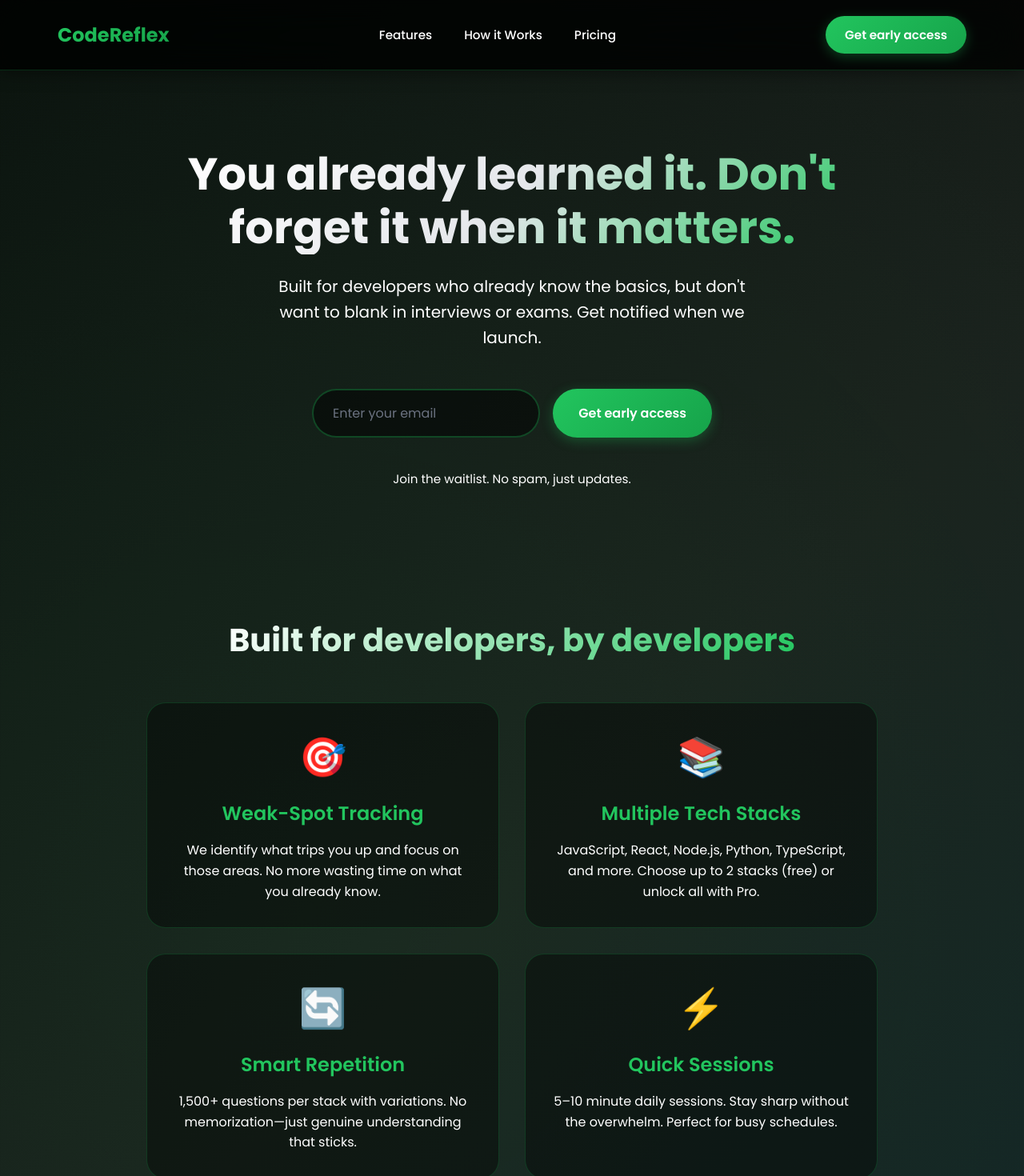
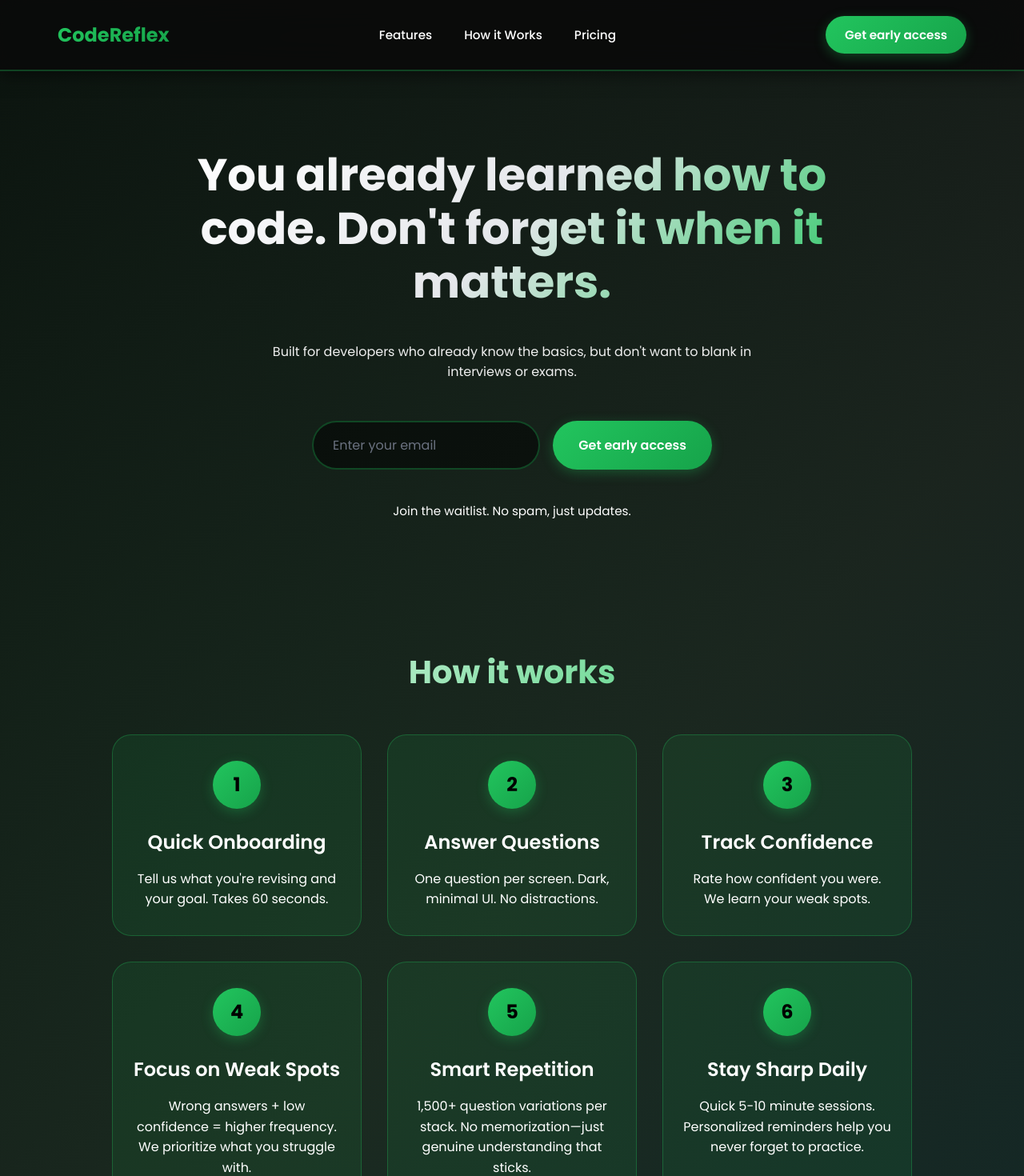
Before and after one commit to abdalla980/CodeReflex-Landing-page, a React (Vite) app: page / in a window 1280 px wide. Shown: the top 1470 px of the page at 80% size. Built offline with nearby package versions, Linux system fonts and the light colour scheme.

Commit message:
final landingpage

```diff
--- a/src/App.tsx
+++ b/src/App.tsx
@@ -34,10 +34,10 @@
         <div className="app">
             <Header />
             <Hero />
+            <HowItWorks />
             <Features />
             <UseCases />
             <TechStacks />
-            <HowItWorks />
             <Pricing />
             <ComingSoon />
             <CTA />
--- a/src/components/sections/Hero.tsx
+++ b/src/components/sections/Hero.tsx
@@ -3,9 +3,9 @@
 export default function Hero() {
     return (
         <div className="heroSec">
-            <h1 className="brandText">You already learned it. Don't forget it when it matters.</h1>
+            <h1 className="brandText">You already learned how to code. Don't forget it when it matters.</h1>
             <p className="subBrandText">
-                Built for developers who already know the basics, but don't want to blank in interviews or exams. Get notified when we launch.
+                Built for developers who already know the basics, but don't want to blank in interviews or exams.
             </p>
 
             <form className="email-form" name="landing-emails" method="POST" data-netlify="true">
--- a/src/components/sections/HowItWorks.tsx
+++ b/src/components/sections/HowItWorks.tsx
@@ -18,15 +18,25 @@
     },
     {
         number: '4',
-        title: 'Get Better',
-        description: 'We focus on what you struggle with. You get stronger.'
+        title: 'Focus on Weak Spots',
+        description: 'Wrong answers + low confidence = higher frequency. We prioritize what you struggle with.'
+    },
+    {
+        number: '5',
+        title: 'Smart Repetition',
+        description: '1,500+ question variations per stack. No memorization—just genuine understanding that sticks.'
+    },
+    {
+        number: '6',
+        title: 'Stay Sharp Daily',
+        description: 'Quick 5-10 minute sessions. Personalized reminders help you never forget to practice.'
     }
 ];
 
 export default function HowItWorks() {
     return (
         <section id="how-it-works" className="how-it-works-section">
-            <div className="container">
+            <div className="container3">
                 <h2 className="section-title">How it works</h2>
                 <div className="steps-container">
                     {steps.map((step, index) => (
--- a/src/styles/ComingSoon.css
+++ b/src/styles/ComingSoon.css
@@ -12,18 +12,14 @@
     max-width: 600px;
     margin: 0 auto;
 }
-.container2{
-    max-width: 1200px;
-    width: 40rem;
-    height: 20rem;
+.container2 {
+    max-width: 600px;
+    width: 100%;
     margin: 0 auto;
-    padding: 0 2rem;
-    background-color: #22c55e;
-    border-radius: 2rem;
+    padding: 2rem;
     background: rgba(0, 0, 0, 0.4);
     border: 1px solid rgba(34, 197, 94, 0.2);
     border-radius: 1.5rem;
-    padding: 2rem;
     transition: all 0.3s ease;
     text-align: center;
 }
@@ -83,8 +79,15 @@
         padding: 3rem 0;
     }
 
+    .container2 {
+        max-width: 90%;
+        padding: 1.5rem;
+        margin: 0 1rem;
+    }
+
     .coming-soon-title {
         font-size: 2rem;
+        margin-bottom: 2rem;
     }
 
     .coming-soon-subtitle {
@@ -107,6 +110,17 @@
 }
 
 @media (max-width: 480px) {
+    .container2 {
+        max-width: 95%;
+        padding: 1.25rem;
+        margin: 0 0.5rem;
+    }
+
+    .coming-soon-title {
+        font-size: 1.75rem;
+        margin-bottom: 1.5rem;
+    }
+
     .platform-icons {
         gap: 2.5rem;
     }
@@ -115,4 +129,12 @@
         width: 45px;
         height: 45px;
     }
+
+    .platform-icon span {
+        font-size: 1rem;
+    }
+
+    .coming-soon-content {
+        max-width: 100%;
+    }
 }
--- a/src/styles/Header.css
+++ b/src/styles/Header.css
@@ -1,12 +1,12 @@
 .header {
-    background: rgba(0, 0, 0, 0.8);
+    background: rgba(10, 10, 10, 0.9);
     backdrop-filter: blur(20px) saturate(180%);
     padding: 1.25rem 0;
     position: sticky;
     top: 0;
     z-index: 1000;
-    box-shadow: 0 4px 20px rgba(0, 0, 0, 0.4);
-    border-bottom: 1px solid rgba(34, 197, 94, 0.2);
+    box-shadow: 0 4px 20px rgba(0, 0, 0, 0.5);
+    border-bottom: 2px solid rgba(34, 197, 94, 0.3);
     transition: all 0.3s ease;
 }
 
--- a/src/styles/Hero.css
+++ b/src/styles/Hero.css
@@ -25,9 +25,10 @@
 }
 
 .subBrandText {
-    color: #ffffff;
-    font-size: 1.25rem;
+    color: #efefef;
+    font-size: 1rem;
     line-height: 1.6;
+    margin-top: 1rem;
     margin-bottom: 3rem;
     max-width: 600px;
 }
--- a/src/styles/HowItWorks.css
+++ b/src/styles/HowItWorks.css
@@ -4,9 +4,15 @@
     z-index: 1;
 }
 
+.container3 {
+    max-width: 1200px;
+    margin: 0 auto;
+    padding: 0 2rem;
+}
+
 .steps-container {
     display: grid;
-    grid-template-columns: repeat(auto-fit, minmax(250px, 1fr));
+    grid-template-columns: repeat(auto-fit, minmax(280px, 1fr));
     gap: 2rem;
     max-width: 1000px;
     margin: 0 auto;
@@ -15,6 +21,18 @@
 .step {
     text-align: center;
     position: relative;
+    background: rgba(34, 197, 94, 0.1);
+    border: 1px solid rgba(34, 197, 94, 0.3);
+    border-radius: 1.5rem;
+    padding: 2rem 1.5rem;
+    transition: all 0.3s ease;
+}
+
+.step:hover {
+    background: rgba(34, 197, 94, 0.15);
+    border-color: rgba(34, 197, 94, 0.5);
+    transform: translateY(-5px);
+    box-shadow: 0 10px 30px rgba(34, 197, 94, 0.2);
 }
 
 .step-number {
```
